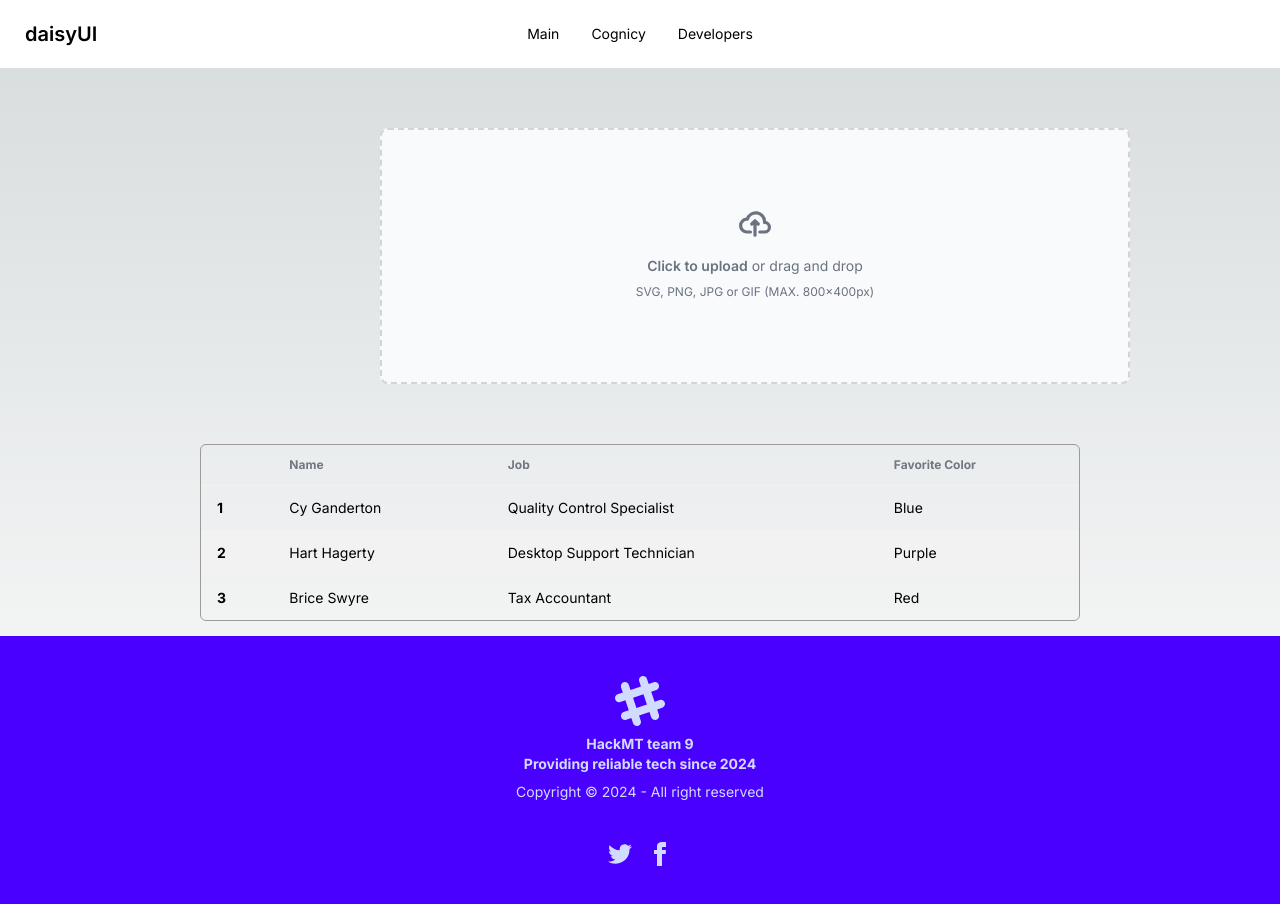
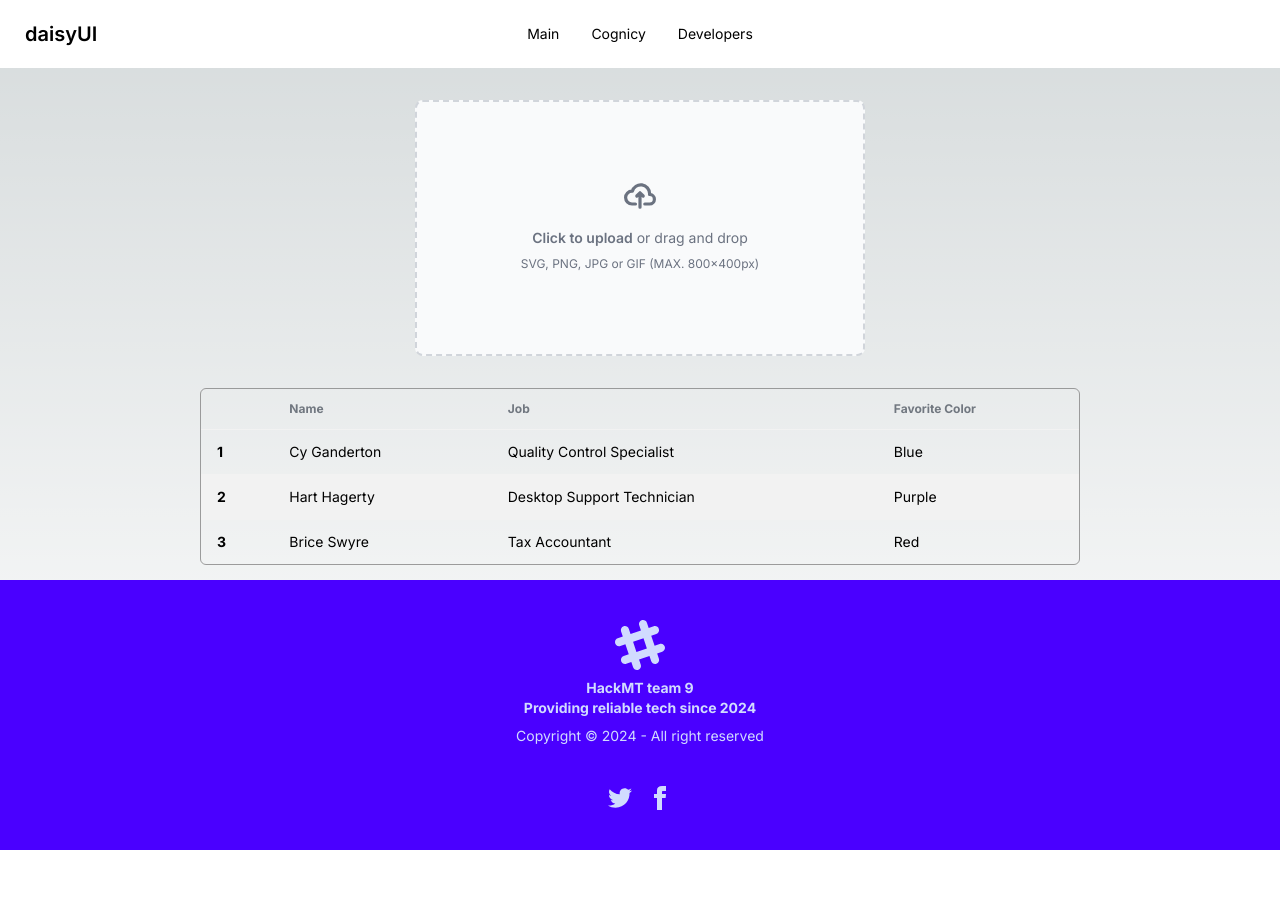
Before and after one commit to Felopater-Melika/HackMT, a Next.js app: page /pages/cognicy in a window 1280 px wide. After the commit the page ends 850 px from the top, so only its background shows below. Built offline with nearby package versions, Linux system fonts and the light colour scheme.

Commit message:
🎨 STYLE: styling stuff

```diff
--- a/src/app/globals.css
+++ b/src/app/globals.css
@@ -34,22 +34,20 @@ body {
 }
 
 .inputStyle {
-  margin: 60px 380px 60px 380px;
+  margin: auto;
 }
 
-.tableStyle{
+.tableStyle {
   margin: 15px 200px 15px 200px;
-  border:.2px solid rgba(134, 134, 134, 0.795);
-
+  border: 0.2px solid rgba(134, 134, 134, 0.795);
 }
 
-.caro0{
-
+.caro0 {
   border: 1px solid rgba(134, 134, 134, 0.795);
   margin: 20px;
 }
 
-.caro{
+.caro {
   display: flex;
   flex-wrap: wrap;
   flex-direction: column;
@@ -57,6 +55,6 @@ body {
   border: 1px solid rgba(134, 134, 134, 0.795);
 }
 
-.caro2{
-  padding:5px;
+.caro2 {
+  padding: 5px;
 }
--- a/src/app/pages/cognicy/page.tsx
+++ b/src/app/pages/cognicy/page.tsx
@@ -7,10 +7,10 @@ export default function Home() {
   return (
     <main>
       <Navbar />
-      <div className="inputStyle" style={{ marginLeft: 380 }}>
+      {/* center the drop field*/}
+      <div className="flex item-center mt-8 mb-8 justify-center w-full">
         <div
-          className="flex items-center justify-center w-full"
-          style={{ width: 750 }}
+          style={{ width: 450 }}
         >
           <label
             htmlFor="dropzone-file"
```
